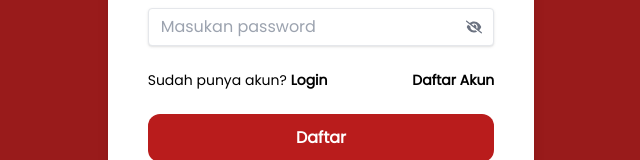
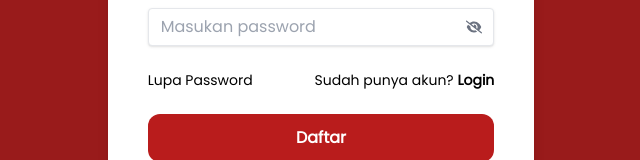
Before and after one commit to andrr64/ReviewKuy-Website, a React (Vite) app in the folder client/: page /register in a window 1280 px wide. Shown: the part 503-663 px from the top of the page, without its empty margins (319-959 px from the left). Built offline with nearby package versions, Linux system fonts and the light colour scheme.

Commit message:
menghapus underline pada teks 'lupa password' dan update form-register.tsx

```diff
--- a/client/src/pages/login/components/form-login.tsx
+++ b/client/src/pages/login/components/form-login.tsx
@@ -81,7 +81,7 @@ export default function FormLogin() {
 
             {/* Forgot Password and Register Links */}
             <div className="flex items-center justify-between mb-6">
-                <a href="/forgot-password" className="text-sm underline">
+                <a href="/forgot-password" className="text-sm">
                     Lupa password
                 </a>
                 <a href="/register" className="font-bold text-sm">
--- a/client/src/pages/registration/components/form-register.tsx
+++ b/client/src/pages/registration/components/form-register.tsx
@@ -108,10 +108,10 @@ export default function FormRegister() {
 
             <div className="flex items-center justify-between mb-6">
                 <a href="/forgot-password" className="text-sm">
+                    Lupa Password
+                </a>
+                <a href="/login" className="text-sm">
                     Sudah punya akun? <b>Login</b>
-                </a>
-                <a href="/register" className="font-bold text-sm">
-                    Daftar Akun
                 </a>
             </div>
 
```
